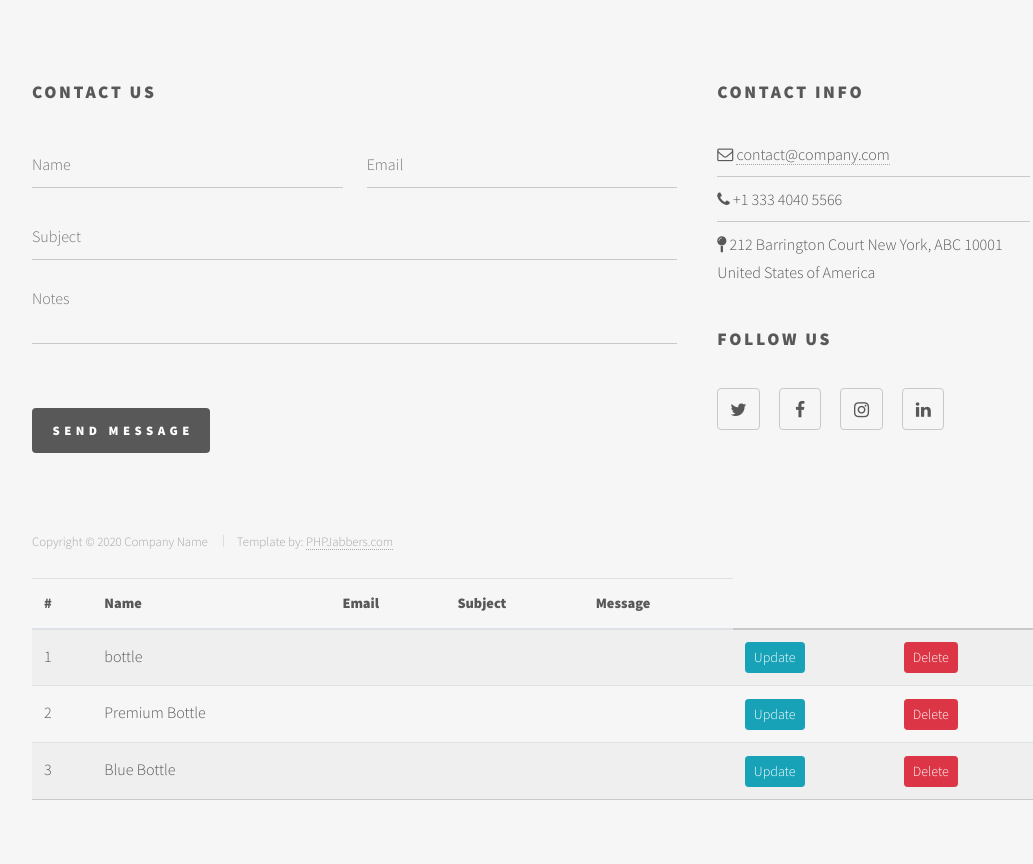
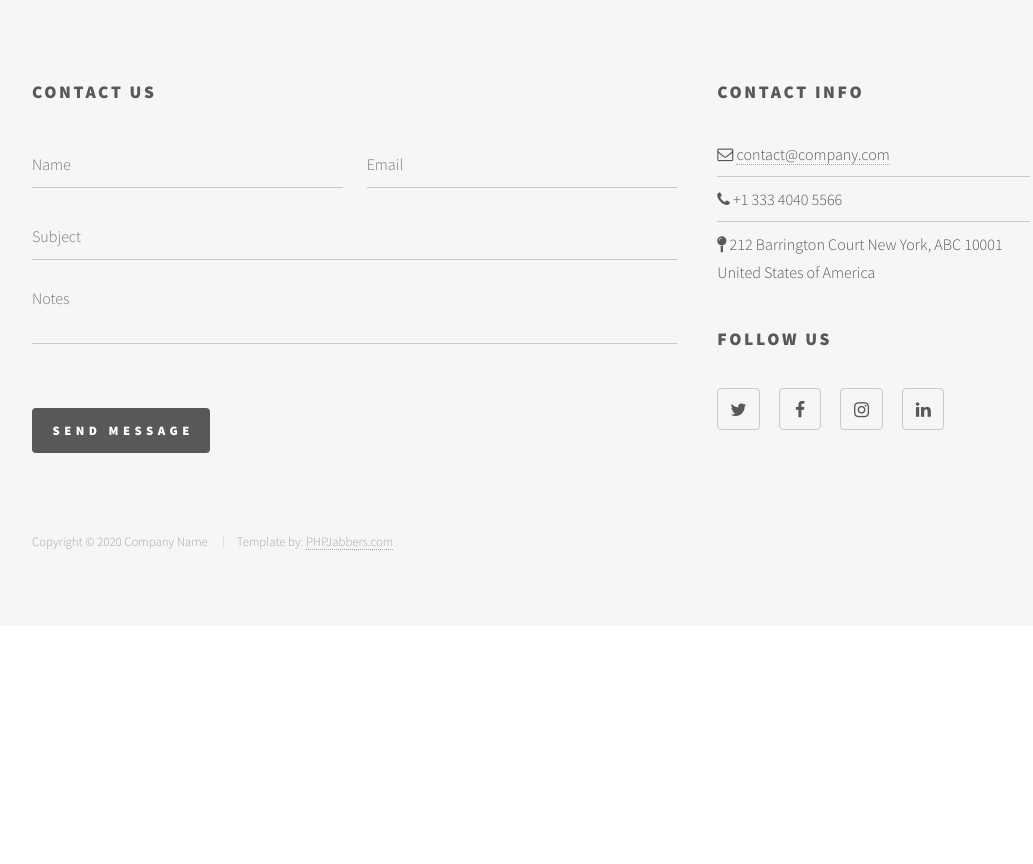
Before and after one commit to IramKh/waterfilteration, a Django app: page / in a window 1280 px wide. Shown: the part 2980-3844 px from the top of the page, without its empty margins (104-1137 px from the left). After the commit the page ends 3530 px from the top, so only its background shows below. Run offline with Django 3.2, Linux system fonts and the light colour scheme; data comes from the database, SQL or seed files in the repository; some libraries are stand-ins or nearby versions.

Commit message:
Update index.html

```diff
--- a/accounts/templates/accounts/index.html
+++ b/accounts/templates/accounts/index.html
@@ -224,53 +224,6 @@
 								</form>
 							</section>
 
-							<table class="table table-hover">
-								<thead>
-								<tr>
-								  <th>
-								  #
-								  </th>
-								  <th>
-								  Name
-								  </th>
-								  <th>
-								  Email
-								  </th>
-								  <th>
-								  Subject
-								  </th>
-								  <th>
-								  Message
-								  </th>
-								</tr>
-								</thead>
-								<tbody>
-								{% for data in abt %}
-								  <tr>
-									<td>
-									{{forloop.counter}}
-									</td>
-									<td>
-									{{data.name}}
-									</td>
-									<td>
-									{{data.email}}
-									</td>
-									<td>
-									{{data.subject}}
-									</td>
-									<td>
-									{{data.message}}
-									</td>
-									<td>
-										<a class="btn btn-sm btn-info" href="{% url 'CustomerUpdate' data.id %}">Update</a>
-									</td>
-									<td>
-										<a class="btn btn-sm btn-danger" href="{% url 'CustomerDelete' data.id %}">Delete</a>
-									</td>
-								  </tr>
-								{% endfor %}
-
 							<section>
 								<h2>Contact Info</h2>
 
```
